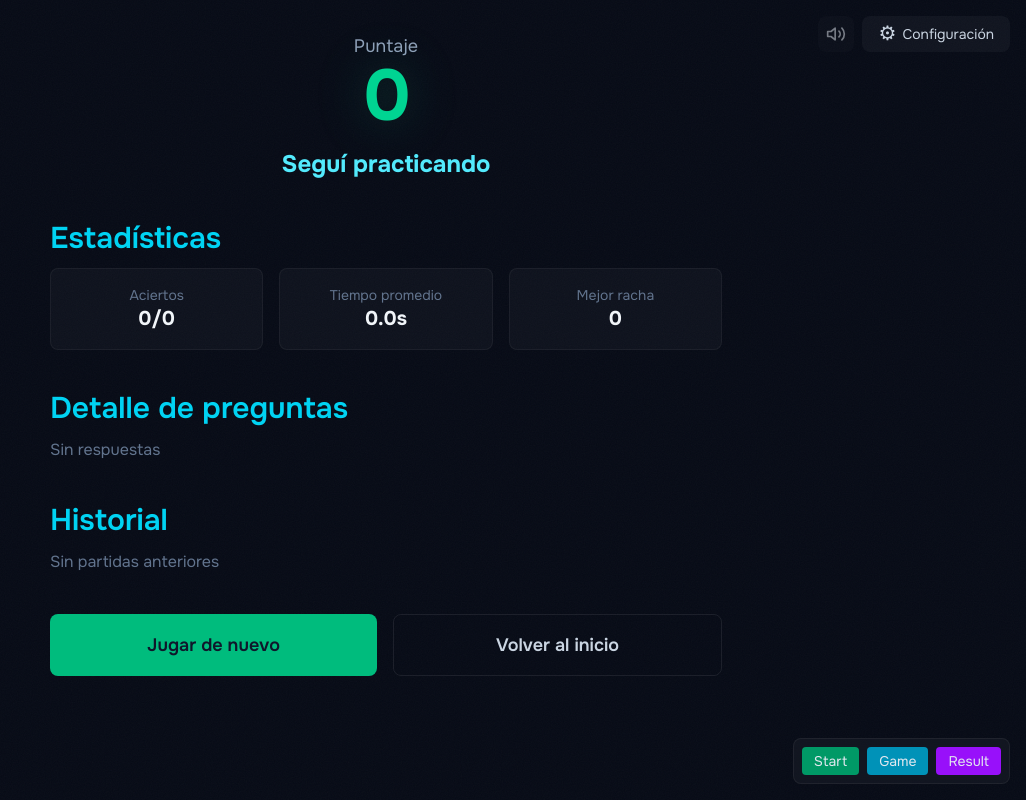
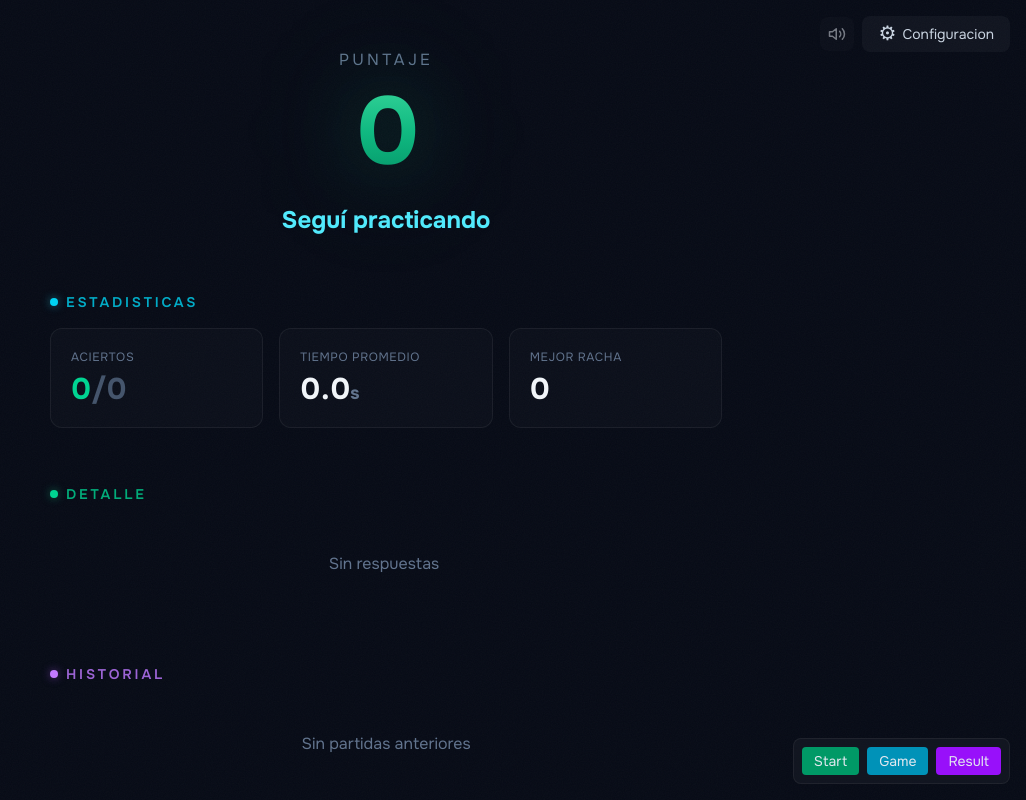
Before and after one commit to JoseDavidGarciaDowning/proyecto-personal-multimedios, a Vue app: page / in a window 1280 px wide. Both pictures are taken after a click on the button "Result". Shown: the top 800 px of the page, without its empty margins (254-1280 px from the left). Built offline with nearby package versions, Linux system fonts and the light colour scheme.

Commit message:
feat: animación de transición, rediseño ResultScreen y botones config/mute en StartScreen

```diff
--- a/src/components/screens/ResultScreen.vue
+++ b/src/components/screens/ResultScreen.vue
@@ -25,19 +25,19 @@ onMounted(() => {
 </script>
 
 <template>
-  <div class="relative flex min-h-screen flex-col items-center px-4 md:px-6 py-6 md:py-8">
+  <div class="relative flex min-h-screen flex-col items-center px-4 md:px-8 py-8 md:py-12">
     <div class="fixed top-4 right-4 z-40 flex items-center gap-2">
       <button
         @click="sound.toggleMute()"
-        class="rounded-lg bg-white/[0.04] p-2 opacity-50 hover:opacity-100 transition-opacity focus-visible:outline-2 focus-visible:outline-cyan-400 focus-visible:outline-offset-2"
+        class="rounded-lg bg-white/[0.04] p-2 opacity-50 hover:opacity-100 transition-all duration-300 focus-visible:outline-2 focus-visible:outline-cyan-400 focus-visible:outline-offset-2"
         aria-label="Silenciar sonidos"
       >
-        <svg v-if="sound.isMuted.value" width="20" height="20" viewBox="0 0 24 24" fill="none" stroke="currentColor" stroke-width="2" stroke-linecap="round" stroke-linejoin="round">
+        <svg v-if="sound.isMuted.value" width="18" height="18" viewBox="0 0 24 24" fill="none" stroke="currentColor" stroke-width="2" stroke-linecap="round" stroke-linejoin="round">
           <path d="M11 5L6 9H2v6h4l5 4V5z"/>
           <line x1="23" y1="9" x2="17" y2="15"/>
           <line x1="17" y1="9" x2="23" y2="15"/>
         </svg>
-        <svg v-else width="20" height="20" viewBox="0 0 24 24" fill="none" stroke="currentColor" stroke-width="2" stroke-linecap="round" stroke-linejoin="round">
+        <svg v-else width="18" height="18" viewBox="0 0 24 24" fill="none" stroke="currentColor" stroke-width="2" stroke-linecap="round" stroke-linejoin="round">
           <path d="M11 5L6 9H2v6h4l5 4V5z"/>
           <path d="M19.07 4.93a10 10 0 010 14.14"/>
           <path d="M15.54 8.46a5 5 0 010 7.07"/>
@@ -45,96 +45,153 @@ onMounted(() => {
       </button>
       <button
         @click="openConfigModal"
-        class="inline-flex items-center rounded-lg bg-white/[0.04] p-2 text-slate-300 transition hover:bg-white/[0.08] md:px-4 md:py-2 focus-visible:outline-2 focus-visible:outline-cyan-400 focus-visible:outline-offset-2"
-        aria-label="Configuración"
+        class="inline-flex items-center rounded-lg bg-white/[0.04] p-2 text-slate-300 transition-all duration-300 hover:bg-white/[0.08] md:px-4 md:py-2 focus-visible:outline-2 focus-visible:outline-cyan-400 focus-visible:outline-offset-2"
+        aria-label="Configuracion"
       >
         <span aria-hidden="true" class="mr-0 text-xl leading-none md:mr-1.5">&#9881;</span>
-        <span class="hidden md:inline text-sm">Configuración</span>
+        <span class="hidden md:inline text-sm">Configuracion</span>
       </button>
     </div>
 
     <div class="w-full max-w-2xl">
-      <section class="mb-8 md:mb-10 text-center">
-        <p class="text-base md:text-lg text-slate-400">Puntaje</p>
-        <p class="text-5xl md:text-7xl font-bold tracking-tight text-emerald-400 drop-shadow-[0_0_24px_rgba(16,185,129,0.25)]">{{ animatedScore }}</p>
-        <Transition name="fade">
-          <p v-if="!isScoreAnimating" class="mt-4 text-xl md:text-2xl font-bold text-cyan-300">
+      <section class="mb-10 md:mb-14 text-center">
+        <p class="text-sm md:text-base text-slate-500 uppercase tracking-[0.2em] mb-3">
+          Puntaje
+        </p>
+
+        <div class="relative inline-block">
+          <div class="absolute inset-0 blur-3xl bg-emerald-500/10 rounded-full" />
+          <p
+            class="relative text-6xl md:text-8xl font-black tracking-[-0.04em] tabular-nums"
+            style="background: linear-gradient(180deg, #34d399 0%, #10b981 50%, #059669 100%); -webkit-background-clip: text; -webkit-text-fill-color: transparent; background-clip: text; filter: drop-shadow(0 0 40px rgba(16, 185, 129, 0.3));"
+          >
+            {{ animatedScore }}
+          </p>
+        </div>
+
+        <Transition name="reveal">
+          <p
+            v-if="!isScoreAnimating"
+            class="mt-6 text-xl md:text-2xl font-bold text-cyan-300"
+          >
             {{ messageText }}
           </p>
         </Transition>
       </section>
 
-      <section class="mb-8 md:mb-10">
-        <p class="text-2xl md:text-3xl font-semibold text-cyan-400">Estadísticas</p>
-        <div class="mt-3 flex flex-col gap-3 md:flex-row md:gap-4 text-center">
-          <div class="flex-1 rounded-lg bg-white/[0.03] border border-white/[0.05] p-4">
-            <p class="text-xs md:text-sm text-slate-500">Aciertos</p>
-            <p class="text-lg md:text-xl font-bold text-slate-100">{{ correctAnswers }}/{{ totalQuestions }}</p>
+      <section class="mb-10 md:mb-14">
+        <div class="flex items-center gap-2 mb-4">
+          <div class="h-2 w-2 rounded-full bg-cyan-400 shadow-[0_0_8px_rgba(34,211,238,0.5)]" />
+          <h2 class="text-sm font-semibold uppercase tracking-[0.2em] text-cyan-400/80">
+            Estadisticas
+          </h2>
+        </div>
+
+        <div class="grid gap-3 md:grid-cols-3 md:gap-4">
+          <div class="relative rounded-xl bg-white/[0.02] border border-white/[0.06] p-5 overflow-hidden group transition-all duration-500 hover:bg-white/[0.03] hover:border-white/[0.08]">
+            <div class="absolute -top-px left-4 right-4 h-px bg-gradient-to-r from-transparent via-emerald-400/20 to-transparent" />
+            <p class="text-xs text-slate-500 uppercase tracking-wider mb-1.5">Aciertos</p>
+            <p class="text-2xl md:text-3xl font-bold text-slate-100 tabular-nums">
+              <span class="text-emerald-400">{{ correctAnswers }}</span>
+              <span class="text-slate-600">/{{ totalQuestions }}</span>
+            </p>
           </div>
-          <div class="flex-1 rounded-lg bg-white/[0.03] border border-white/[0.05] p-4">
-            <p class="text-xs md:text-sm text-slate-500">Tiempo promedio</p>
-            <p class="text-lg md:text-xl font-bold text-slate-100">{{ averageTime.toFixed(1) }}s</p>
+
+          <div class="relative rounded-xl bg-white/[0.02] border border-white/[0.06] p-5 overflow-hidden group transition-all duration-500 hover:bg-white/[0.03] hover:border-white/[0.08]">
+            <div class="absolute -top-px left-4 right-4 h-px bg-gradient-to-r from-transparent via-cyan-400/20 to-transparent" />
+            <p class="text-xs text-slate-500 uppercase tracking-wider mb-1.5">Tiempo promedio</p>
+            <p class="text-2xl md:text-3xl font-bold text-slate-100 tabular-nums">
+              {{ averageTime.toFixed(1) }}<span class="text-slate-500 text-lg">s</span>
+            </p>
           </div>
-          <div class="flex-1 rounded-lg bg-white/[0.03] border border-white/[0.05] p-4">
-            <p class="text-xs md:text-sm text-slate-500">Mejor racha</p>
-            <p class="text-lg md:text-xl font-bold text-slate-100">{{ store.bestStreak }}</p>
+
+          <div class="relative rounded-xl bg-white/[0.02] border border-white/[0.06] p-5 overflow-hidden group transition-all duration-500 hover:bg-white/[0.03] hover:border-white/[0.08]">
+            <div class="absolute -top-px left-4 right-4 h-px bg-gradient-to-r from-transparent via-purple-400/20 to-transparent" />
+            <p class="text-xs text-slate-500 uppercase tracking-wider mb-1.5">Mejor racha</p>
+            <p class="text-2xl md:text-3xl font-bold text-slate-100 tabular-nums">
+              {{ store.bestStreak }}
+            </p>
           </div>
         </div>
       </section>
 
-      <section class="mb-8 md:mb-10">
-        <p class="text-2xl md:text-3xl font-semibold text-cyan-400">Detalle de preguntas</p>
-        <div class="mt-3 max-h-[50vh] space-y-2 overflow-y-auto scrollbar-custom">
+      <section class="mb-10 md:mb-14">
+        <div class="flex items-center gap-2 mb-4">
+          <div class="h-2 w-2 rounded-full bg-emerald-400 shadow-[0_0_8px_rgba(16,185,129,0.5)]" />
+          <h2 class="text-sm font-semibold uppercase tracking-[0.2em] text-emerald-400/80">
+            Detalle
+          </h2>
+        </div>
+
+        <div class="max-h-[50vh] space-y-2.5 overflow-y-auto pr-1">
           <div
             v-for="(detail, index) in questionDetails"
             :key="index"
-            class="rounded-lg bg-white/[0.03] border border-white/[0.05] p-4"
+            class="rounded-xl bg-white/[0.02] border border-white/[0.06] p-4 md:p-5 transition-all duration-300 hover:border-white/[0.08]"
           >
             <div class="flex items-start gap-3">
               <span
                 :class="[
-                  'mt-0.5 flex h-6 w-6 shrink-0 items-center justify-center rounded-full text-xs font-bold',
-                  detail.answer.correct ? 'bg-emerald-500 text-slate-900' : 'bg-red-500 text-white',
+                  'mt-0.5 flex h-6 w-6 shrink-0 items-center justify-center rounded-lg text-xs font-bold',
+                  detail.answer.correct
+                    ? 'bg-emerald-500/20 text-emerald-300 border border-emerald-500/30'
+                    : 'bg-red-500/15 text-red-300 border border-red-500/30',
                 ]"
               >
-                {{ detail.answer.correct ? '✓' : '✗' }}
+                {{ detail.answer.correct ? '&#10003;' : '&#10007;' }}
               </span>
               <div class="min-w-0 flex-1">
-                <p class="truncate text-sm text-slate-200">
+                <p class="text-sm text-slate-200 leading-relaxed">
                   {{ index + 1 }}. {{ detail.question?.question ?? 'Pregunta no encontrada' }}
                 </p>
-                <p class="mt-1 text-xs text-slate-500 break-words">
-                  Tu respuesta: {{ detail.answer.selectedOption !== null ? detail.question?.options[detail.answer.selectedOption] : 'Sin responder' }} ·
-                  Correcta: {{ detail.question?.options[detail.question.correctAnswer] }}
+                <p class="mt-1.5 text-xs text-slate-500">
+                  Respondiste:
+                  <span :class="detail.answer.correct ? 'text-emerald-400' : 'text-red-400'">
+                    {{ detail.answer.selectedOption !== null ? detail.question?.options[detail.answer.selectedOption] : 'Sin responder' }}
+                  </span>
+                  <span class="mx-1.5 text-slate-600">&middot;</span>
+                  Correcta:
+                  <span class="text-emerald-400">{{ detail.question?.options[detail.question.correctAnswer] }}</span>
                 </p>
               </div>
             </div>
+
             <button
               @click="toggleExplanation(detail.answer.questionId)"
-              class="mt-2 text-sm font-medium text-cyan-400 transition-colors duration-200 hover:text-cyan-300 focus-visible:outline-2 focus-visible:outline-cyan-400 focus-visible:outline-offset-2 rounded"
+              class="mt-3 text-sm font-medium text-cyan-400 transition-all duration-300 hover:text-cyan-300 focus-visible:outline-2 focus-visible:outline-cyan-400 focus-visible:outline-offset-2 rounded"
             >
-              {{ expandedExplanations.has(detail.answer.questionId) ? 'Ocultar explicación' : 'Ver explicación' }}
+              {{ expandedExplanations.has(detail.answer.questionId) ? 'Ocultar explicacion' : 'Ver explicacion' }}
             </button>
+
             <Transition name="expand">
               <p
                 v-if="expandedExplanations.has(detail.answer.questionId)"
-                class="mt-2 text-sm leading-relaxed text-slate-400"
+                class="mt-3 text-sm leading-relaxed text-slate-400 border-l-2 border-cyan-500/20 pl-4"
               >
                 {{ detail.question?.explanation }}
               </p>
             </Transition>
           </div>
-          <p v-if="store.answers.length === 0" class="text-slate-500">Sin respuestas</p>
+
+          <p v-if="store.answers.length === 0" class="text-slate-500 text-center py-8">
+            Sin respuestas
+          </p>
         </div>
       </section>
 
-      <section class="mb-8 md:mb-10">
-        <p class="text-2xl md:text-3xl font-semibold text-cyan-400">Historial</p>
-        <ul v-if="store.history.length" class="mt-3 space-y-2">
+      <section class="mb-10 md:mb-14">
+        <div class="flex items-center gap-2 mb-4">
+          <div class="h-2 w-2 rounded-full bg-purple-400 shadow-[0_0_8px_rgba(168,85,247,0.5)]" />
+          <h2 class="text-sm font-semibold uppercase tracking-[0.2em] text-purple-400/80">
+            Historial
+          </h2>
+        </div>
+
+        <ul v-if="store.history.length" class="space-y-2">
           <li
-            v-for="(entry, index) in store.history.slice(0, 3)"
+            v-for="(entry, index) in store.history.slice(0, 5)"
             :key="index"
-            class="flex items-center justify-between rounded-lg bg-white/[0.03] border border-white/[0.05] px-4 py-3"
+            class="flex items-center justify-between rounded-xl bg-white/[0.02] border border-white/[0.06] px-4 py-3 transition-all duration-300 hover:bg-white/[0.04] hover:border-white/[0.08]"
           >
             <span class="text-sm text-slate-300">
               {{ entry.correct }}/{{ entry.total }} correctas
@@ -144,34 +201,41 @@ onMounted(() => {
             </span>
           </li>
         </ul>
-        <p v-else class="mt-3 text-slate-500">Sin partidas anteriores</p>
+        <p v-else class="text-slate-500 text-center py-8">
+          Sin partidas anteriores
+        </p>
       </section>
 
       <section v-if="!isScoreAnimating" class="flex flex-col gap-3 md:flex-row md:gap-4">
         <button
           @click="store.startGame()"
-          class="flex-1 rounded-lg bg-emerald-500 px-6 py-3 md:px-8 md:py-4 text-base md:text-lg font-semibold text-slate-900 transition-all duration-200 hover:bg-emerald-400 hover:shadow-[0_0_30px_-8px_rgba(16,185,129,0.4)] focus-visible:outline-2 focus-visible:outline-cyan-400 focus-visible:outline-offset-2"
+          class="group relative flex-1 overflow-hidden rounded-2xl px-6 py-4 md:px-8 md:py-5 text-base md:text-lg font-bold transition-all duration-500 focus-visible:outline-2 focus-visible:outline-cyan-400 focus-visible:outline-offset-2"
         >
-          Jugar de nuevo
+          <div class="absolute inset-0 rounded-2xl bg-gradient-to-r from-emerald-500 to-cyan-500 transition-all duration-500 group-hover:from-emerald-400 group-hover:to-cyan-400" />
+          <div class="absolute inset-0 rounded-2xl opacity-0 group-hover:opacity-100 transition-opacity duration-500 shadow-[0_0_60px_-12px_rgba(16,185,129,0.5),0_0_120px_-24px_rgba(34,211,238,0.3)]" />
+          <span class="relative z-10 text-slate-900">Jugar de nuevo</span>
         </button>
+
         <button
           @click="store.navigateTo('start')"
-          class="flex-1 rounded-lg border border-white/[0.08] px-6 py-3 md:px-8 md:py-4 text-base md:text-lg font-semibold text-slate-300 transition-all duration-200 hover:bg-white/[0.04] hover:border-white/[0.12] focus-visible:outline-2 focus-visible:outline-cyan-400 focus-visible:outline-offset-2"
+          class="group relative flex-1 overflow-hidden rounded-2xl border border-white/[0.08] px-6 py-4 md:px-8 md:py-5 text-base md:text-lg font-bold text-slate-300 transition-all duration-500 hover:bg-white/[0.04] hover:border-white/[0.14] hover:shadow-[0_0_40px_-12px_rgba(255,255,255,0.05)] focus-visible:outline-2 focus-visible:outline-cyan-400 focus-visible:outline-offset-2"
         >
-          Volver al inicio
+          <span class="relative z-10">Volver al inicio</span>
         </button>
       </section>
     </div>
 
     <Teleport to="body">
-      <Transition name="fade">
+      <Transition name="modal">
         <div
           v-if="isConfigModalOpen"
           class="fixed inset-0 z-50 flex items-center justify-center bg-black/60 backdrop-blur-sm"
           @click.self="closeConfigModal"
         >
-          <div class="w-[90vw] md:w-96 rounded-xl bg-[#111827] border border-white/[0.08] p-6 shadow-2xl shadow-black/40">
-            <h2 class="mb-6 text-center text-lg font-semibold text-slate-100">
+          <div class="w-[90vw] md:w-96 rounded-2xl bg-[#0a0f1e] border border-white/[0.08] p-6 shadow-2xl shadow-black/50">
+            <div class="absolute -top-px left-6 right-6 h-px bg-gradient-to-r from-transparent via-cyan-400/20 to-transparent" />
+
+            <h2 class="mb-6 text-center text-lg font-bold text-slate-100">
               Preguntas por partida
             </h2>
             <QuestionCountSelector class="mb-4 justify-center" />
@@ -180,9 +244,10 @@ onMounted(() => {
             </p>
             <button
               @click="closeConfigModal"
-              class="w-full rounded-lg bg-emerald-500 py-3 text-sm font-semibold text-slate-900 transition-all duration-200 hover:bg-emerald-400 hover:shadow-[0_0_24px_-6px_rgba(16,185,129,0.4)] focus-visible:outline-2 focus-visible:outline-cyan-400 focus-visible:outline-offset-2"
+              class="group relative w-full overflow-hidden rounded-2xl py-3 text-sm font-bold transition-all duration-500 focus-visible:outline-2 focus-visible:outline-cyan-400 focus-visible:outline-offset-2"
             >
-              Listo
+              <div class="absolute inset-0 rounded-2xl bg-gradient-to-r from-emerald-500 to-cyan-500 transition-all duration-500 group-hover:from-emerald-400 group-hover:to-cyan-400" />
+              <span class="relative z-10 text-slate-900">Listo</span>
             </button>
           </div>
         </div>
@@ -192,17 +257,25 @@ onMounted(() => {
 </template>
 
 <style scoped>
-.fade-enter-active {
-  transition: opacity 0.5s ease;
+.reveal-enter-active {
+  transition: opacity 0.6s cubic-bezier(0.16, 1, 0.3, 1),
+              transform 0.6s cubic-bezier(0.16, 1, 0.3, 1);
 }
 
-.fade-enter-from {
+.reveal-enter-from {
   opacity: 0;
+  transform: translateY(16px);
 }
 
-.expand-enter-active,
+.expand-enter-active {
+  transition: opacity 0.35s cubic-bezier(0.16, 1, 0.3, 1),
+              max-height 0.4s cubic-bezier(0.16, 1, 0.3, 1);
+  overflow: hidden;
+}
+
 .expand-leave-active {
-  transition: all 0.3s ease;
+  transition: opacity 0.25s cubic-bezier(0.16, 1, 0.3, 1),
+              max-height 0.3s cubic-bezier(0.16, 1, 0.3, 1);
   overflow: hidden;
 }
 
@@ -214,12 +287,42 @@ onMounted(() => {
 
 .expand-enter-to,
 .expand-leave-from {
-  max-height: 200px;
-  overflow: hidden;
+  max-height: 400px;
 }
 
-.scrollbar-custom {
-  scrollbar-width: thin;
-  scrollbar-color: #475569 #1e293b;
+.modal-enter-active {
+  transition: opacity 0.3s cubic-bezier(0.16, 1, 0.3, 1);
+}
+
+.modal-enter-active > div {
+  transition: transform 0.35s cubic-bezier(0.16, 1, 0.3, 1),
+              opacity 0.3s cubic-bezier(0.16, 1, 0.3, 1);
+}
+
+.modal-leave-active {
+  transition: opacity 0.2s cubic-bezier(0.16, 1, 0.3, 1);
+}
+
+.modal-leave-active > div {
+  transition: transform 0.2s cubic-bezier(0.16, 1, 0.3, 1),
+              opacity 0.2s cubic-bezier(0.16, 1, 0.3, 1);
+}
+
+.modal-enter-from {
+  opacity: 0;
+}
+
+.modal-enter-from > div {
+  opacity: 0;
+  transform: scale(0.95) translateY(8px);
+}
+
+.modal-leave-to {
+  opacity: 0;
+}
+
+.modal-leave-to > div {
+  opacity: 0;
+  transform: scale(0.95) translateY(8px);
 }
 </style>
```
Also changed, not shown: src/components/screens/GameScreen.vue (+16 -6 lines), src/components/screens/StartScreen.vue (+97 -1 lines).
